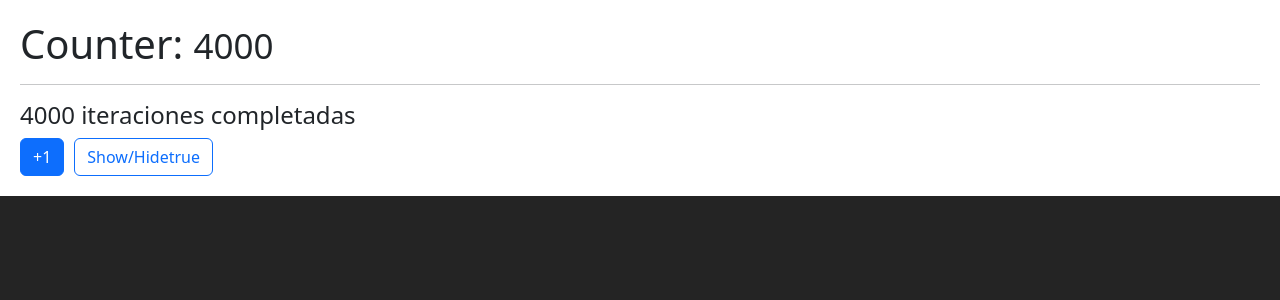
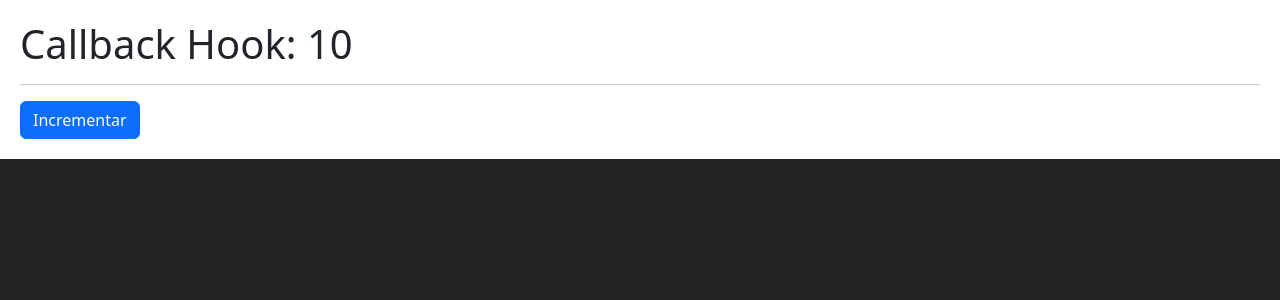
Before and after one commit to yosassenav/hooks-app, a React (Vite) app: page / in a window 1280 px wide. Shown: the top 300 px of the page. Built offline with nearby package versions, Linux system fonts and the light colour scheme.

Commit message:
reviewing useCallback hook with example

```diff
--- /dev/null
+++ b/src/06-memos/CallbackHook.jsx
@@ -0,0 +1,23 @@
+import { useCallback, useEffect, useState } from "react"
+import { ShowIncrement } from "./ShowIncrement";
+
+export const CallbackHook = () =>{
+    const [counter, setCounter] = useState(10);
+    const incrementFunc = useCallback(
+        (value)=>{
+            setCounter((c) => c + value)
+        },[])
+
+        useEffect(()=>{
+            // incrementFunc();
+        },[incrementFunc])
+
+    return (
+        <>
+            <h1>Callback Hook: {counter}</h1>
+            <hr/>
+            <ShowIncrement increment={incrementFunc}/>
+
+        </>
+    )
+}
--- /dev/null
+++ b/src/06-memos/ShowIncrement.jsx
@@ -0,0 +1,19 @@
+import React from "react";
+import PropTypes from "prop-types";
+
+export const ShowIncrement = React.memo(({increment}) => {
+    console.log('me vovli a dibujar :c')
+    return (
+    <button
+    className="btn btn-primary"
+    onClick={()=>{
+        increment(5)
+    }}
+    >
+     Incrementar
+    </button>)
+})
+
+ShowIncrement.propTypes = {
+    increment: PropTypes.func.isRequired
+}
--- a/src/main.jsx
+++ b/src/main.jsx
@@ -1,7 +1,8 @@
 import React from 'react';
 import ReactDOM from 'react-dom/client';
 import './index.css';
-import { MemoHook } from './06-memos/MemoHook';
+import { CallbackHook } from './06-memos/CallbackHook';
+// import { MemoHook } from './06-memos/MemoHook';
 // import { Memorize } from './06-memos/Memorize';
 // import { Layout } from './05-useLayoutEffect/Layout';
 // import { FocusScreen } from './04-useRef/FocusScreen';
@@ -14,6 +15,6 @@ import { MemoHook } from './06-memos/MemoHook';
 
 ReactDOM.createRoot(document.getElementById('root')).render(
   <React.StrictMode>
-    <MemoHook/>
+    <CallbackHook/>
   </React.StrictMode>,
 )
```
